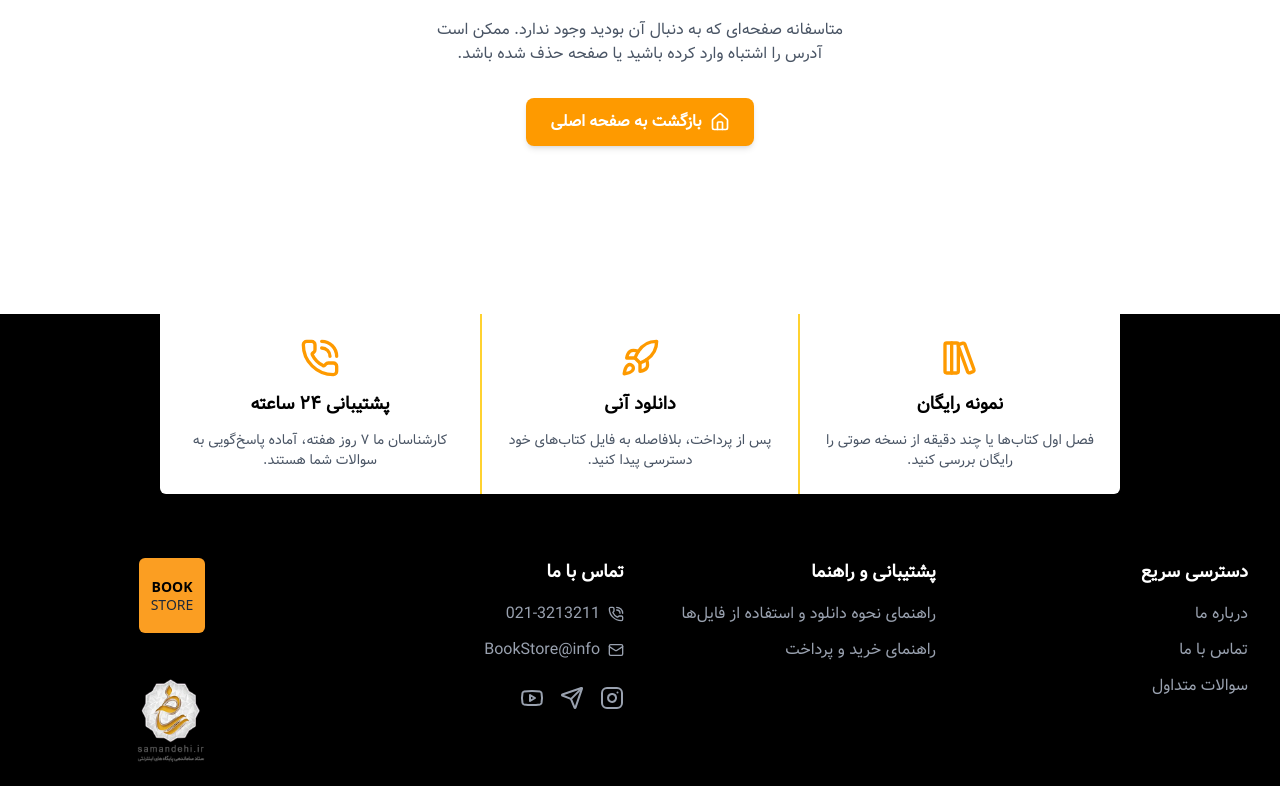
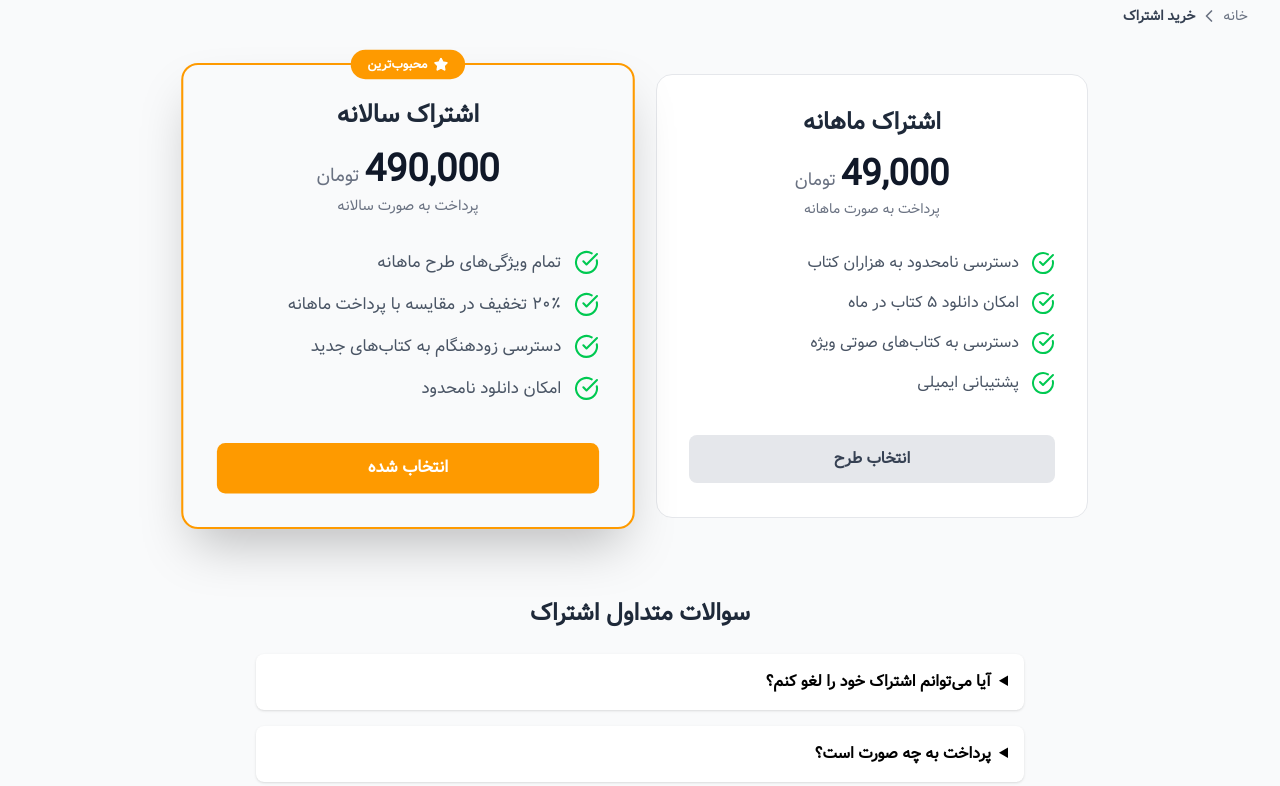
Before and after one commit to mahshid-sl/bookStore, a React (Vite) app: page /subscribe in a window 1280 px wide. Shown: the part 534-1320 px from the top of the page. Built offline with nearby package versions, Linux system fonts and the light colour scheme.

Commit message:
feat: add SubscriptionPage component with pricing plans and FAQ section

```diff
--- a/src/App.jsx
+++ b/src/App.jsx
@@ -25,6 +25,7 @@ const AudiobooksPage = lazy(() => import("./pages/AudiobooksPage"));
 const EbooksPage = lazy(() => import("./pages/EbooksPage"));
 const FaqPage = lazy(() => import("./pages/FaqPage"));
 const DownloadGuidePage = lazy(() => import("./pages/DownloadGuidePage"));
+const SubscriptionPage = lazy(() => import("./pages/SubscriptionPage"));
 
 function App() {
   return (
@@ -71,6 +72,7 @@ function App() {
               <Route path="faq" element={<FaqPage />} />
               <Route path="shipping-info" element={<DownloadGuidePage />} />
               <Route path="how-to-order" element={<PurchaseGuidePage />} />
+              <Route path="subscribe" element={<SubscriptionPage />} />
               <Route path="*" element={<NotFoundPage />} />
             </Route>
           </Routes>
--- /dev/null
+++ b/src/pages/SubscriptionPage.jsx
@@ -0,0 +1,146 @@
+import { useState } from "react";
+import { Link } from "react-router-dom";
+import { CheckCircle, ChevronLeft, Star } from "lucide-react";
+
+// داده‌های نمونه برای طرح‌های اشتراک
+const subscriptionPlans = [
+  {
+    name: "اشتراک ماهانه",
+    price: "49,000",
+    billingCycle: "ماهانه",
+    features: [
+      "دسترسی نامحدود به هزاران کتاب",
+      "امکان دانلود ۵ کتاب در ماه",
+      "دسترسی به کتاب‌های صوتی ویژه",
+      "پشتیبانی ایمیلی",
+    ],
+    isPopular: false,
+  },
+  {
+    name: "اشتراک سالانه",
+    price: "490,000",
+    billingCycle: "سالانه",
+    features: [
+      "تمام ویژگی‌های طرح ماهانه",
+      "۲۰٪ تخفیف در مقایسه با پرداخت ماهانه",
+      "دسترسی زودهنگام به کتاب‌های جدید",
+      "امکان دانلود نامحدود",
+    ],
+    isPopular: true,
+  },
+];
+
+function SubscriptionPage() {
+  const [selectedPlan, setSelectedPlan] = useState("اشتراک سالانه");
+
+  return (
+    <div className="bg-gray-50">
+      {/* Hero Section */}
+      <div className="text-center py-16 sm:py-24 bg-white">
+        <h1 className="text-4xl font-extrabold text-gray-900 sm:text-5xl">
+          عضویت ویژه بوک استور
+        </h1>
+        <p className="mt-4 max-w-2xl mx-auto text-lg text-gray-600">
+          با خرید اشتراک، به دنیایی از کتاب‌های الکترونیک و صوتی دسترسی نامحدود
+          داشته باشید.
+        </p>
+      </div>
+
+      {/* Main Content */}
+      <div className="max-w-7xl mx-auto px-4 sm:px-6 lg:px-8 py-16">
+        {/* Breadcrumbs */}
+        <nav className="flex text-sm text-gray-500 mb-12 items-center justify-start">
+          <Link to="/" className="hover:text-amber-500">
+            خانه
+          </Link>
+          <ChevronLeft size={20} className="mx-1" />
+          <span className="font-semibold text-gray-700">خرید اشتراک</span>
+        </nav>
+
+        {/* Pricing Table */}
+        <div className="grid grid-cols-1 md:grid-cols-2 gap-8 max-w-4xl mx-auto">
+          {subscriptionPlans.map((plan) => (
+            <div
+              key={plan.name}
+              className={`relative border rounded-2xl p-8 text-center transition-all duration-300 ${
+                selectedPlan === plan.name
+                  ? "border-amber-500 border-2 shadow-2xl scale-105"
+                  : "border-gray-200 bg-white"
+              }`}
+            >
+              {plan.isPopular && (
+                <div className="absolute top-0 -translate-y-1/2 left-1/2 -translate-x-1/2">
+                  <span className="inline-flex items-center gap-1.5 rounded-full bg-amber-500 px-4 py-1.5 text-xs font-semibold text-white">
+                    <Star size={14} fill="white" />
+                    محبوب‌ترین
+                  </span>
+                </div>
+              )}
+              <h3 className="text-2xl font-bold text-gray-800">{plan.name}</h3>
+              <p className="mt-4 text-4xl font-extrabold text-gray-900">
+                {plan.price}
+                <span className="text-lg font-medium text-gray-500">
+                  {" "}
+                  تومان
+                </span>
+              </p>
+              <p className="mt-1 text-sm text-gray-500">
+                پرداخت به صورت {plan.billingCycle}
+              </p>
+
+              <ul className="mt-8 space-y-4 text-right">
+                {plan.features.map((feature, index) => (
+                  <li key={index} className="flex items-center gap-3">
+                    <CheckCircle className="h-6 w-6 text-green-500 flex-shrink-0" />
+                    <span className="text-gray-600">{feature}</span>
+                  </li>
+                ))}
+              </ul>
+
+              <button
+                onClick={() => setSelectedPlan(plan.name)}
+                className={`mt-10 w-full py-3 px-6 font-bold rounded-lg transition-colors ${
+                  selectedPlan === plan.name
+                    ? "bg-amber-500 text-white"
+                    : "bg-gray-200 text-gray-700 hover:bg-gray-300"
+                }`}
+              >
+                {selectedPlan === plan.name ? "انتخاب شده" : "انتخاب طرح"}
+              </button>
+            </div>
+          ))}
+        </div>
+
+        {/* FAQ Section for Subscriptions */}
+        <div className="mt-20 max-w-3xl mx-auto text-center">
+          <h2 className="text-2xl font-bold text-gray-800">
+            سوالات متداول اشتراک
+          </h2>
+          <div className="mt-6 space-y-4 text-right">
+            <details className="p-4 bg-white rounded-lg shadow-sm cursor-pointer">
+              <summary className="font-semibold">
+                آیا می‌توانم اشتراک خود را لغو کنم؟
+              </summary>
+              <p className="mt-2 text-gray-600 leading-relaxed">
+                بله، شما هر زمان که بخواهید می‌توانید از طریق پنل کاربری خود،
+                تمدید خودکار اشتراک را لغو کنید و تا پایان دوره فعلی از خدمات
+                استفاده نمایید.
+              </p>
+            </details>
+            <details className="p-4 bg-white rounded-lg shadow-sm cursor-pointer">
+              <summary className="font-semibold">
+                پرداخت به چه صورت است؟
+              </summary>
+              <p className="mt-2 text-gray-600 leading-relaxed">
+                پرداخت هزینه اشتراک از طریق تمام کارت‌های عضو شتاب و درگاه
+                پرداخت امن بانکی امکان‌پذیر است.
+              </p>
+            </details>
+          </div>
+        </div>
+      </div>
+    </div>
+  );
+}
+
+export default SubscriptionPage;
```
